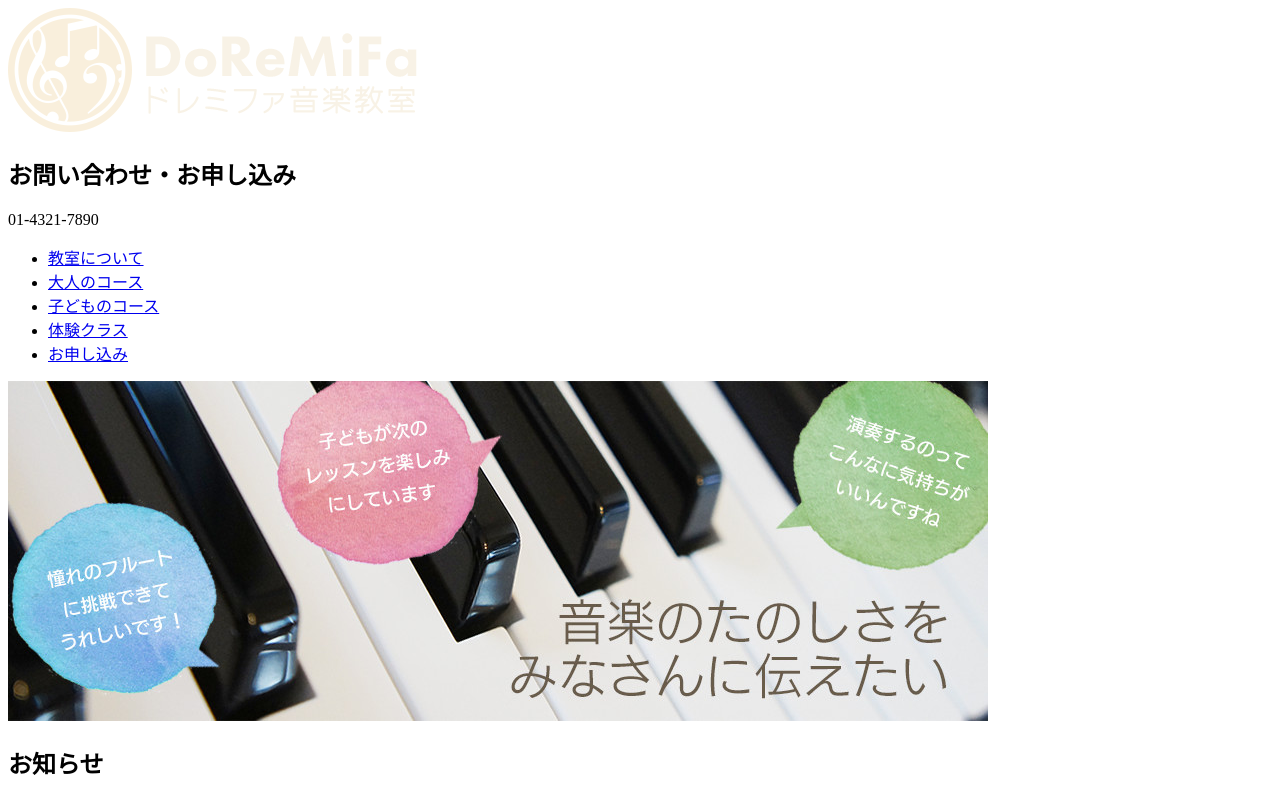
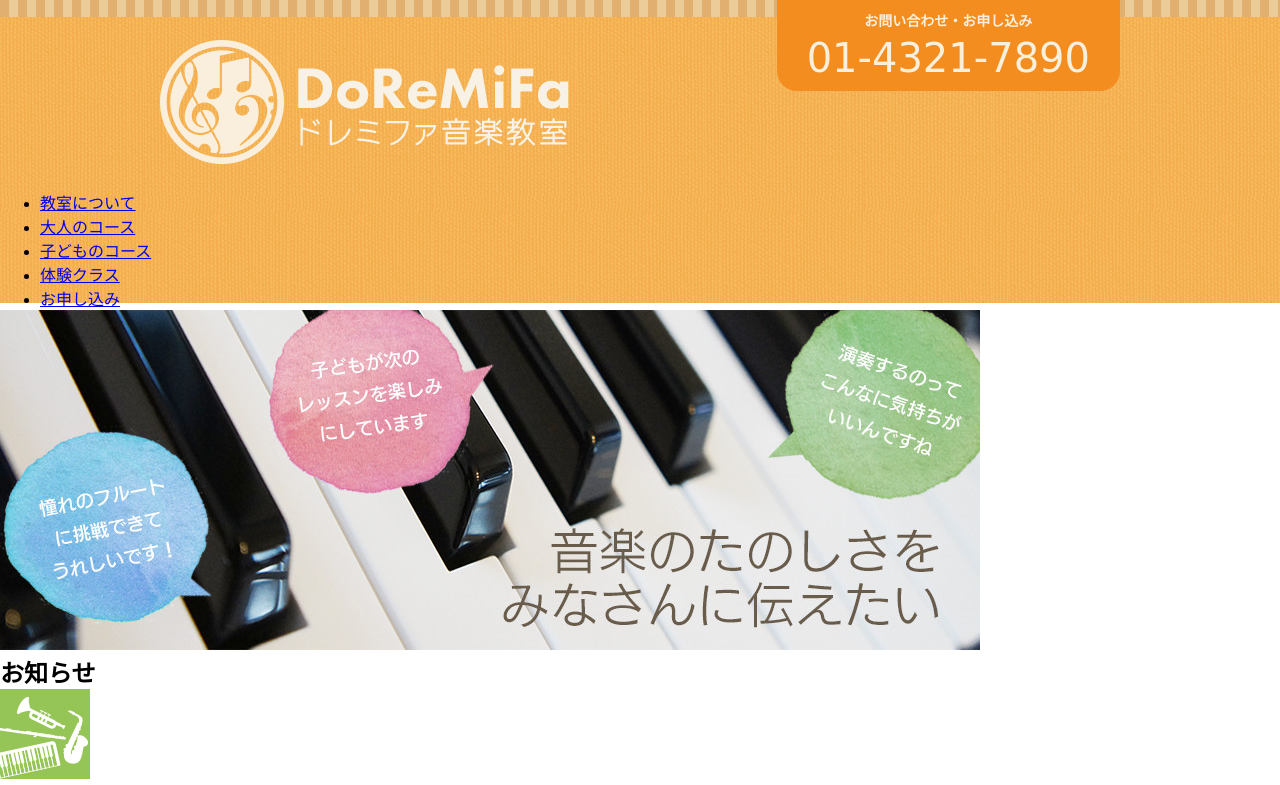
Before and after one commit to chiaaki/surasura-css-practice, a plain HTML site: page sample4/index.html in a window 1280 px wide. Shown: the top 785 px of the page. Drawn offline with Linux system fonts and the light colour scheme; a web font is replaced by a local one.

Commit message:
ヘッダーの作成

```diff
--- a/sample4/css/style.css
+++ b/sample4/css/style.css
@@ -1,13 +1,54 @@
 @charset "UTF-8";
 
 /* デフォルトのマージンをクリア */
-
+p, h1, h2, ul {
+    margin: 0;
+}
 
 /* 全体 */
-
+* {
+    font-family: "ヒラギノ角ゴ Pro W3", "Hiragino Kaku Gothic Pro", "メイリオ", "Meiryo", Osaka, "MS Pゴシック", "MS PGothic", sans-serif;
+}
+body {
+    margin: 0;
+    padding: 0;
+    background-color: #ffffff;
+}
 
 /* ヘッダー */
-
+.wrapper-header {
+    background-image: url(../images/header-bg.jpg);
+    background-repeat: repeat-x;
+}
+.header {
+    margin: 0 auto 0 auto;
+    width: 980px;
+    height: 190px;
+    position: relative;
+}
+.logo {
+    position: absolute;
+    top: 40px;
+    left: 10px;
+}
+.contact {
+    position: absolute;
+    top: 0;
+    right: 10px;
+    padding: 10px 30px;
+    background-color: #f38d1f;
+    border-radius: 0 0 20px 20px;
+    text-align: center;
+    color: #f9efdb;
+}
+.contact h2 {
+    font-size: 14px;
+    margin: 0 0 5px 0;
+}
+.contact p {
+    font-family: 'Supermercado One', cursive, sans-serif;
+    font-size: 40px;
+}
 
 /* ナビゲーション */
 
--- a/sample4/index.html
+++ b/sample4/index.html
@@ -3,15 +3,17 @@
 <head>
 <meta charset="UTF-8">
 <title>ドレミファ音楽教室</title>
+<link href="https://fonts.googleapis.com/css2?family=Supermercado+One&display=swap" rel="stylesheet" type="text/css">
+<link rel="stylesheet" href="css/style.css" type="text/css">
 </head>
 <body>
 <!-- ヘッダー -->
-<div>
-	<div>
-		<div>
+<div class="wrapper-header">
+	<div class="header">
+		<div class="logo">
 			<a href="#"><img src="images/header-logo.png" width="409" height="124" alt=""></a>
 		</div>
-		<div>
+		<div class="contact">
 			<h2>お問い合わせ・お申し込み</h2>
 			<p>01-4321-7890</p>
 		</div>
```
